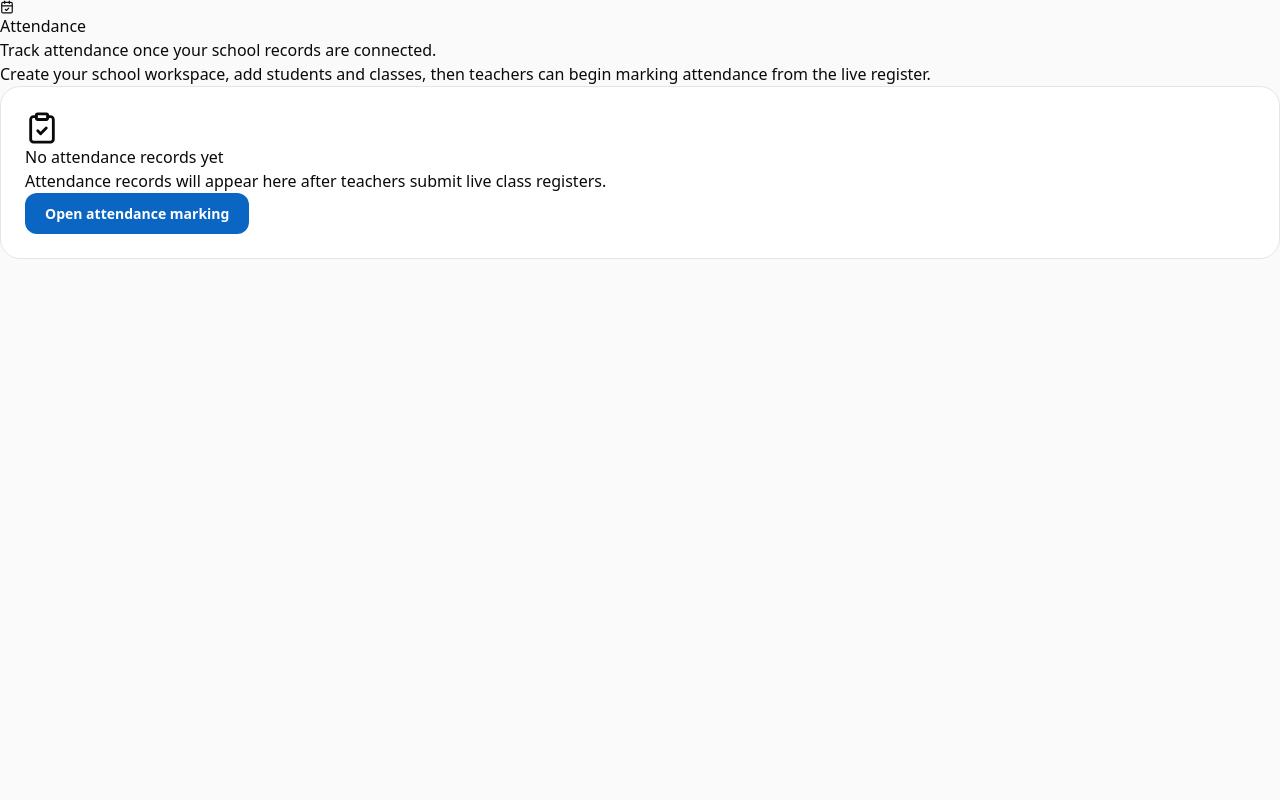
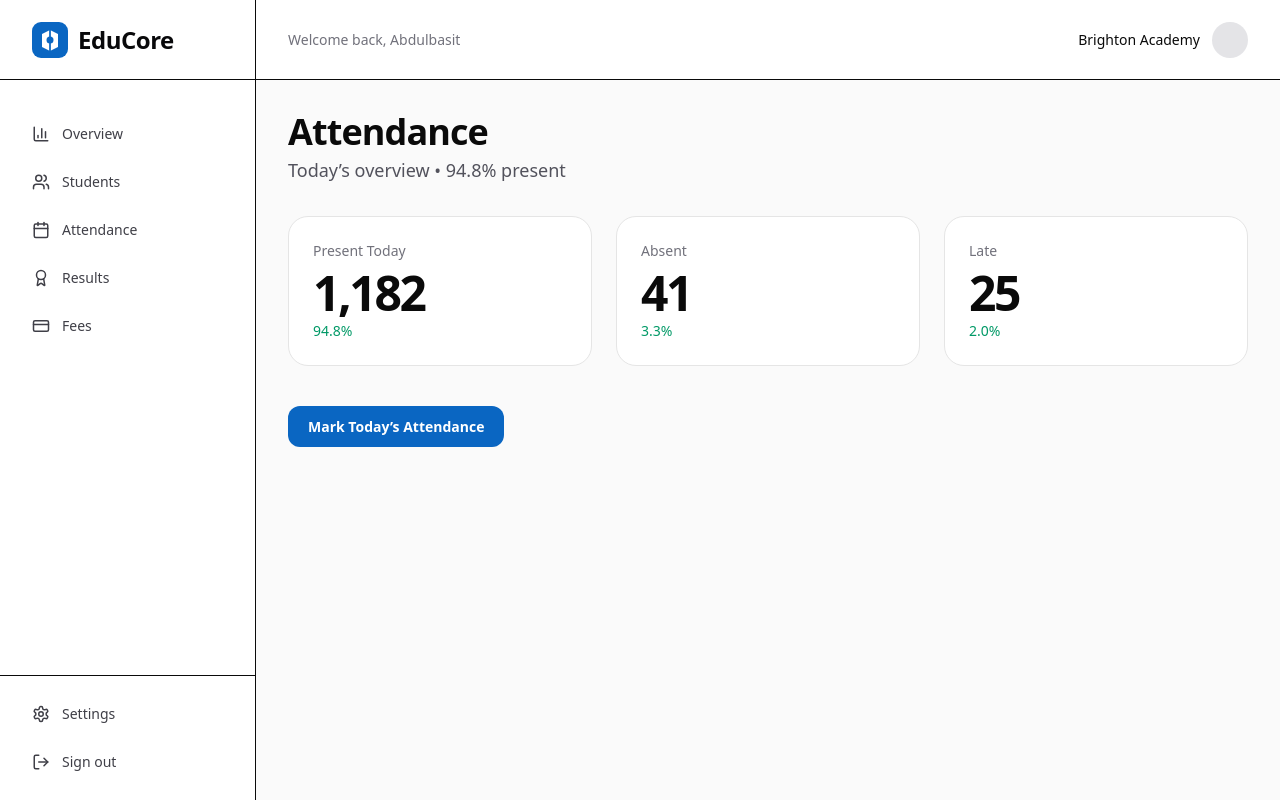
Before and after one commit to basgenix4u/school-management-saas, a Next.js app: page /dashboard/attendance in a window 1280 px wide. Built offline with nearby package versions, Linux system fonts and the light colour scheme; no server answers.

Commit message:
feat: Attendance module (overview + marking)
- Added clean attendance overview
- Added simple attendance marking interface
- Author: Abdulbasit Abdulalim (Founder)

```diff
--- /dev/null
+++ b/app/dashboard/attendance/mark/page.tsx
@@ -0,0 +1,37 @@
+import { DashboardLayout } from "@/components/DashboardLayout";
+
+const students = [
+  { id: 1, name: "Aisha Bello", class: "JSS 2A" },
+  { id: 2, name: "Chinedu Okoro", class: "JSS 2A" },
+  { id: 3, name: "Fatima Yusuf", class: "JSS 2A" },
+  { id: 4, name: "Emmanuel Adebayo", class: "JSS 2A" },
+];
+
+export default function MarkAttendance() {
+  return (
+    <DashboardLayout>
+      <div className="max-w-3xl">
+        <h1 className="text-3xl font-semibold tracking-tight mb-2">Mark Attendance</h1>
+        <p className="text-zinc-600 mb-8">JSS 2A • Today</p>
+
+        <div className="card divide-y">
+          {students.map((student) => (
+            <div key={student.id} className="flex items-center justify-between py-5 px-2">
+              <div>
+                <div className="font-medium">{student.name}</div>
+                <div className="text-sm text-zinc-500">{student.class}</div>
+              </div>
+              <div className="flex gap-2">
+                <button className="px-5 py-2 text-sm rounded-xl bg-emerald-100 text-emerald-700 font-medium">Present</button>
+                <button className="px-5 py-2 text-sm rounded-xl border">Absent</button>
+                <button className="px-5 py-2 text-sm rounded-xl border">Late</button>
+              </div>
+            </div>
+          ))}
+        </div>
+
+        <button className="mt-8 btn btn-primary w-full">Save Attendance</button>
+      </div>
+    </DashboardLayout>
+  );
+}
--- a/app/dashboard/attendance/page.tsx
+++ b/app/dashboard/attendance/page.tsx
@@ -1,20 +1,35 @@
-import Link from "next/link";
-import { CalendarCheck, ClipboardCheck } from "lucide-react";
+import { DashboardLayout } from "@/components/DashboardLayout";
 
 export default function AttendancePage() {
   return (
-    <div className="premium-dashboard">
-      <section className="card-aurora intelligence-hero">
-        <span className="premium-kicker"><CalendarCheck size={14} /> Attendance</span>
-        <h1>Track attendance once your school records are connected.</h1>
-        <p>Create your school workspace, add students and classes, then teachers can begin marking attendance from the live register.</p>
-      </section>
-      <section className="card premium-panel empty-module-panel">
-        <ClipboardCheck size={34} />
-        <h2>No attendance records yet</h2>
-        <p>Attendance records will appear here after teachers submit live class registers.</p>
-        <Link className="btn btn-primary" href="/dashboard/attendance/mark">Open attendance marking</Link>
-      </section>
-    </div>
+    <DashboardLayout>
+      <div className="max-w-5xl">
+        <div className="mb-8">
+          <h1 className="text-4xl font-semibold tracking-tight">Attendance</h1>
+          <p className="text-lg text-zinc-600 mt-1">Today’s overview • 94.8% present</p>
+        </div>
+
+        <div className="grid grid-cols-1 md:grid-cols-3 gap-6 mb-10">
+          {[
+            { label: "Present Today", value: "1,182", sub: "94.8%" },
+            { label: "Absent", value: "41", sub: "3.3%" },
+            { label: "Late", value: "25", sub: "2.0%" },
+          ].map((stat, i) => (
+            <div key={i} className="card">
+              <div className="text-sm text-zinc-500">{stat.label}</div>
+              <div className="text-5xl font-semibold tracking-tighter mt-2">{stat.value}</div>
+              <div className="text-emerald-600 text-sm mt-1">{stat.sub}</div>
+            </div>
+          ))}
+        </div>
+
+        <a
+          href="/dashboard/attendance/mark"
+          className="inline-flex btn btn-primary"
+        >
+          Mark Today’s Attendance
+        </a>
+      </div>
+    </DashboardLayout>
   );
 }
```
